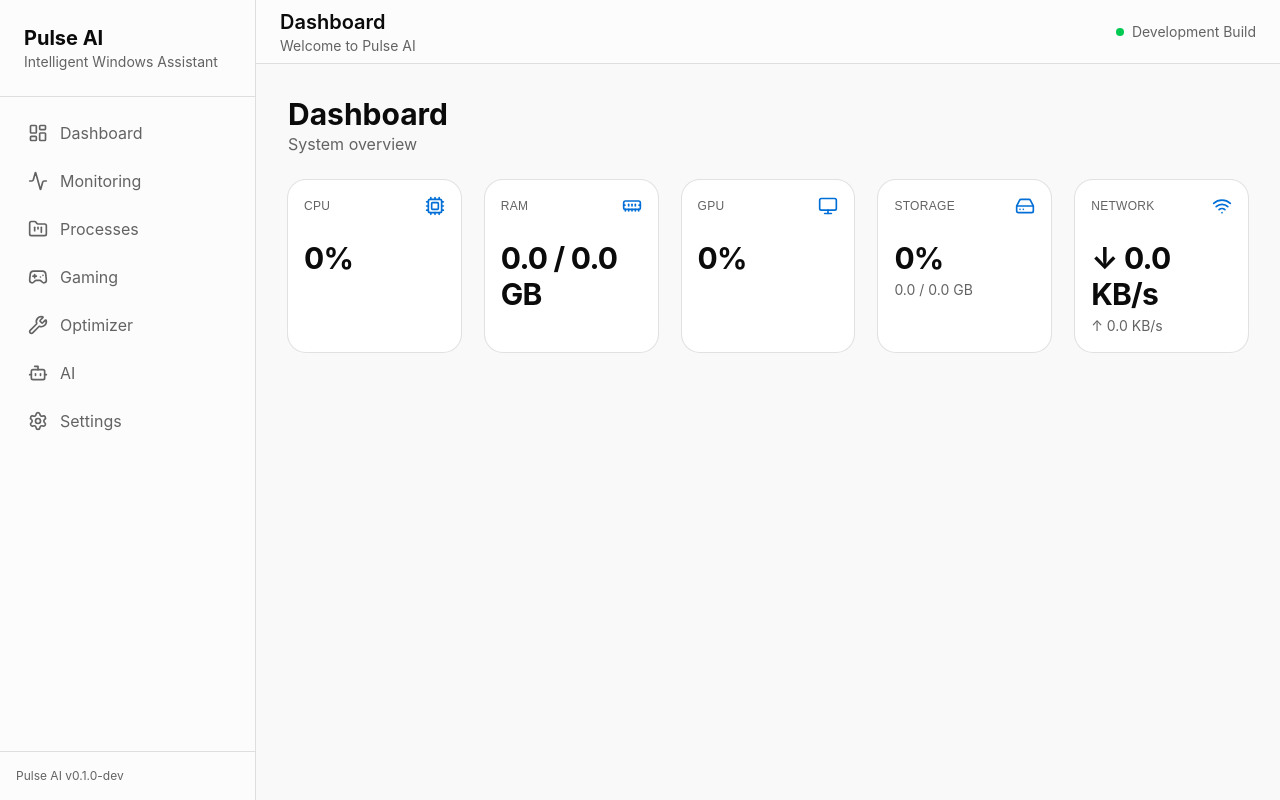
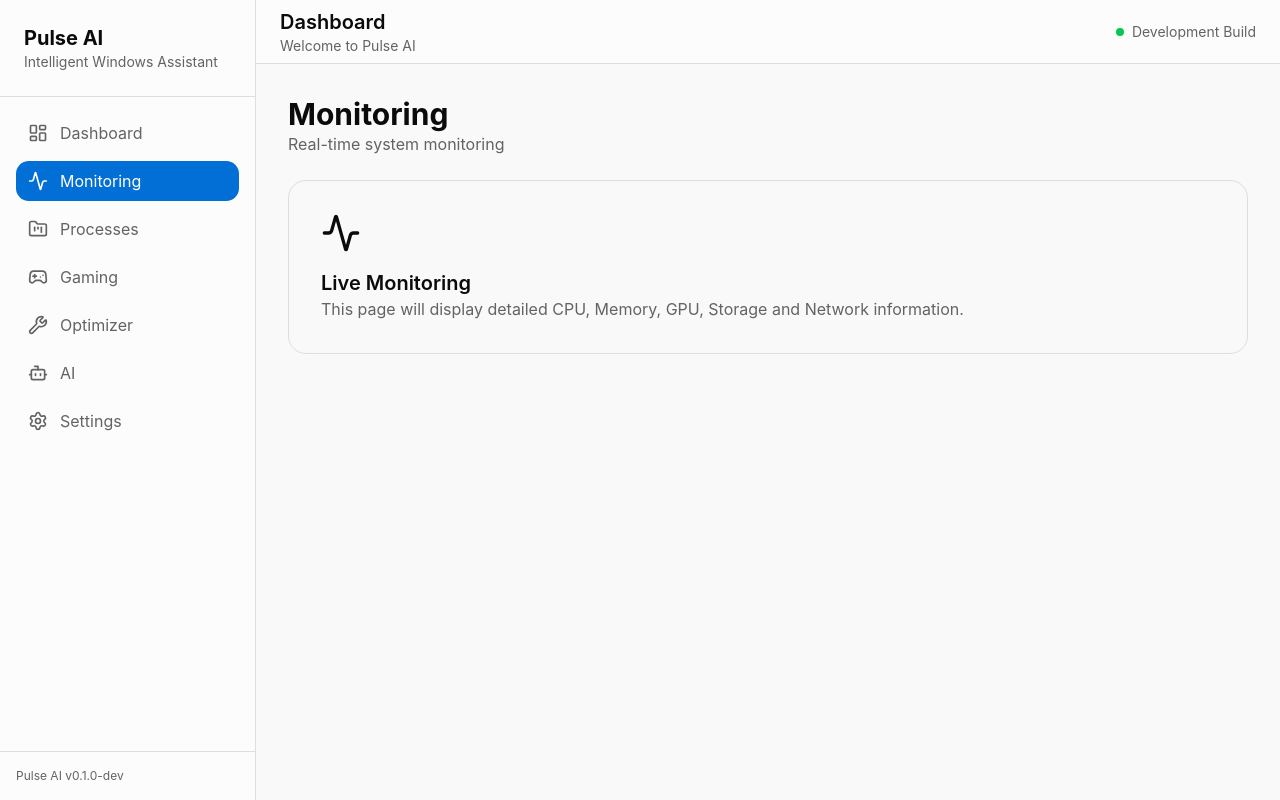
Before and after one commit to Apurbo810/pulse-ai, a React (Vite) app in the folder apps/desktop/: page /monitoring in a window 1280 px wide. Built offline with nearby package versions, Linux system fonts and the light colour scheme.

Commit message:
feat(router): integrate React Router and navigation

```diff
--- a/apps/desktop/src/app/App.tsx
+++ b/apps/desktop/src/app/App.tsx
@@ -1,10 +1,7 @@
-import AppLayout from "@/components/layout/AppLayout";
-import DashboardPage from "@/features/dashboard/DashboardPage";
+import { RouterProvider } from "react-router-dom";
+
+import { router } from "./router";
 
 export default function App() {
-  return (
-    <AppLayout>
-      <DashboardPage />
-    </AppLayout>
-  );
+  return <RouterProvider router={router} />;
 }
--- a/apps/desktop/src/app/router.tsx
+++ b/apps/desktop/src/app/router.tsx
@@ -0,0 +1,23 @@
+import { createBrowserRouter } from "react-router-dom";
+
+import AppLayout from "@/components/layout/AppLayout";
+
+import DashboardPage from "@/features/dashboard/DashboardPage";
+import MonitoringPage from "@/features/monitoring/MonitoringPage";
+
+export const router = createBrowserRouter([
+  {
+    path: "/",
+    element: <AppLayout />,
+    children: [
+      {
+        index: true,
+        element: <DashboardPage />,
+      },
+      {
+        path: "monitoring",
+        element: <MonitoringPage />,
+      },
+    ],
+  },
+]);
--- a/apps/desktop/src/components/layout/AppLayout.tsx
+++ b/apps/desktop/src/components/layout/AppLayout.tsx
@@ -1,16 +1,10 @@
-import type { ReactNode } from "react";
+import { Outlet } from "react-router-dom";
 
 import Header from "./Header";
 import MainContent from "./MainContent";
 import Sidebar from "./Sidebar";
 
-interface AppLayoutProps {
-  children: ReactNode;
-}
-
-export default function AppLayout({
-  children,
-}: AppLayoutProps) {
+export default function AppLayout() {
   return (
     <div className="flex h-screen bg-background text-foreground">
       <Sidebar />
@@ -18,7 +12,9 @@ export default function AppLayout({
       <div className="flex flex-1 flex-col">
         <Header />
 
-        <MainContent>{children}</MainContent>
+        <MainContent>
+          <Outlet />
+        </MainContent>
       </div>
     </div>
   );
--- a/apps/desktop/src/components/navigation/NavItem.tsx
+++ b/apps/desktop/src/components/navigation/NavItem.tsx
@@ -1,27 +1,30 @@
 import type { LucideIcon } from "lucide-react";
+import { NavLink } from "react-router-dom";
 
 interface NavItemProps {
   title: string;
   href: string;
   icon: LucideIcon;
-  active?: boolean;
 }
 
 export default function NavItem({
   title,
+  href,
   icon: Icon,
-  active = false,
 }: NavItemProps) {
   return (
-    <button
-      className={`flex w-full items-center gap-3 rounded-lg px-3 py-2 transition-colors ${
-        active
-          ? "bg-primary text-primary-foreground"
-          : "text-muted-foreground hover:bg-muted hover:text-foreground"
-      }`}
+    <NavLink
+      to={href}
+      className={({ isActive }) =>
+        `flex w-full items-center gap-3 rounded-lg px-3 py-2 transition-colors ${
+          isActive
+            ? "bg-primary text-primary-foreground"
+            : "text-muted-foreground hover:bg-muted hover:text-foreground"
+        }`
+      }
     >
       <Icon className="h-5 w-5" />
       <span>{title}</span>
-    </button>
+    </NavLink>
   );
 }
--- a/apps/desktop/src/features/dashboard/DashboardPage.tsx
+++ b/apps/desktop/src/features/dashboard/DashboardPage.tsx
@@ -1,56 +1,16 @@
-import {
-  Cpu,
-  HardDrive,
-  MemoryStick,
-  Monitor,
-  Wifi,
-} from "lucide-react";
+import {Cpu,HardDrive, MemoryStick, Monitor, Wifi } from "lucide-react";
 import { useEffect, useState } from "react";
 
 import StatCard from "./components/StatCard";
-
-interface CpuInfo {
-  usage: number;
-}
-
-interface MemoryInfo {
-  total: number;
-  used: number;
-  free: number;
-}
-
-interface GpuInfo {
-  model: string;
-  vendor: string;
-  vram: number;
-  utilization: number;
-}
-
-interface StorageInfo {
-  size: number;
-  used: number;
-  available: number;
-  use: number;
-}
-
-interface NetworkInfo {
-  rx_sec: number;
-  tx_sec: number;
-}
-
+import type {CpuInfo, MemoryInfo, GpuInfo, StorageInfo, NetworkInfo } from "@/types/system";
+import { getSystemSnapshot } from "@/lib/monitor";
 export default function DashboardPage() {
 
 
-  const [cpuUsage, setCpuUsage] = useState(0);
-  const [memoryUsed, setMemoryUsed] = useState(0);
-  const [memoryTotal, setMemoryTotal] = useState(0);
+  const [cpu, setCpu] = useState<CpuInfo>({usage: 0 });
+  const [memory, setMemory] = useState<MemoryInfo>({total: 0, used: 0,free: 0 });
   const [gpu, setGpu] = useState<GpuInfo>({ model: "", vendor: "", vram: 0, utilization: 0, });
-  const [storage, setStorage] = useState<StorageInfo>({
-  size: 0,
-  used: 0,
-  available: 0,
-  use: 0,
-});
+  const [storage, setStorage] = useState<StorageInfo>({size: 0, used: 0, available: 0, use: 0 });
   const [network, setNetwork] = useState<NetworkInfo>({rx_sec: 0,tx_sec: 0, });
 
 useEffect(() => {
@@ -62,23 +22,15 @@ useEffect(() => {
     const start = performance.now();
 
     try {
-      const [cpu, memory, gpuInfo, storageInfo, networkInfo] =
-        await Promise.all([
-          window.system.getCpu(),
-          window.system.getMemory(),
-          window.system.getGpu(),
-          window.system.getStorage(),
-          window.system.getNetwork(),
-        ]);
+      const snapshot = await getSystemSnapshot();
 
       if (cancelled) return;
 
-      setCpuUsage(cpu.usage);
-      setMemoryUsed(memory.used);
-      setMemoryTotal(memory.total);
-      setGpu(gpuInfo);
-      setStorage(storageInfo);
-      setNetwork(networkInfo);
+    setCpu(snapshot.cpu);
+    setMemory(snapshot.memory);
+    setGpu(snapshot.gpu);
+    setStorage(snapshot.storage);
+    setNetwork(snapshot.network);
     } catch (err) {
       console.error(err);
     }
@@ -121,8 +73,8 @@ function formatSpeed(bytes: number) {
       </div>
 
       <div className="grid gap-6 md:grid-cols-2 xl:grid-cols-5">
-        <StatCard title="CPU" value={`${cpuUsage}%`} icon={Cpu}/>
-        <StatCard title="RAM" value={`${formatGB(memoryUsed)} / ${formatGB(memoryTotal)} GB`} icon={MemoryStick} />
+        <StatCard title="CPU" value={`${cpu.usage}%`} icon={Cpu}/>
+        <StatCard title="RAM" value={`${formatGB(memory.used)} / ${formatGB(memory.total)} GB`} icon={MemoryStick} />
         <StatCard title="GPU" value={`${gpu.utilization}%`} subtitle={gpu.model} icon={Monitor} />
         <StatCard
           title="Storage"
--- /dev/null
+++ b/apps/desktop/src/features/monitoring/MonitoringPage.tsx
@@ -0,0 +1,28 @@
+import { Activity } from "lucide-react";
+
+export default function MonitoringPage() {
+  return (
+    <div className="space-y-6">
+      <div>
+        <h1 className="text-3xl font-bold">Monitoring</h1>
+
+        <p className="text-muted-foreground">
+          Real-time system monitoring
+        </p>
+      </div>
+
+      <div className="rounded-xl border p-8">
+        <Activity className="mb-4 h-10 w-10" />
+
+        <h2 className="text-xl font-semibold">
+          Live Monitoring
+        </h2>
+
+        <p className="text-muted-foreground">
+          This page will display detailed CPU, Memory, GPU,
+          Storage and Network information.
+        </p>
+      </div>
+    </div>
+  );
+}
--- /dev/null
+++ b/apps/desktop/src/lib/monitor.ts
@@ -0,0 +1,73 @@
+import type {
+  CpuInfo,
+  MemoryInfo,
+  GpuInfo,
+  StorageInfo,
+  NetworkInfo,
+} from "@/types/system";
+
+export interface SystemSnapshot {
+  cpu: CpuInfo;
+  memory: MemoryInfo;
+  gpu: GpuInfo;
+  storage: StorageInfo;
+  network: NetworkInfo;
+}
+
+export async function getSystemSnapshot(): Promise<SystemSnapshot> {
+  const [cpu, memory, gpu, storage, network] = await Promise.all([
+    window.system.getCpu(),
+    window.system.getMemory(),
+    window.system.getGpu(),
+    window.system.getStorage(),
+    window.system.getNetwork(),
+  ]);
+
+  return {
+    cpu,
+    memory,
+    gpu,
+    storage,
+    network,
+  };
+}
+
+// ----------------------
+// Monitoring State
+// ----------------------
+
+let currentSnapshot: SystemSnapshot | null = null;
+
+let monitoring = false;
+
+const listeners = new Set<(snapshot: SystemSnapshot) => void>();
+
+// ----------------------
+// Monitoring Engine
+// ----------------------
+
+export function startMonitoring(interval = 2000) {
+  if (monitoring) return;
+
+  monitoring = true;
+
+  async function poll() {
+    if (!monitoring) return;
+
+    try {
+      currentSnapshot = await getSystemSnapshot();
+
+      listeners.forEach((listener) => {
+        listener(currentSnapshot!);
+      });
+    } catch (err) {
+      console.error("Monitoring error:", err);
+    }
+
+    if (monitoring) {
+      setTimeout(poll, interval);
+    }
+  }
+
+  poll();
+}
--- /dev/null
+++ b/apps/desktop/src/types/system.ts
@@ -0,0 +1,28 @@
+export interface CpuInfo {
+  usage: number;
+}
+
+export interface MemoryInfo {
+  total: number;
+  used: number;
+  free: number;
+}
+
+export interface GpuInfo {
+  model: string;
+  vendor: string;
+  vram: number;
+  utilization: number;
+}
+
+export interface StorageInfo {
+  size: number;
+  used: number;
+  available: number;
+  use: number;
+}
+
+export interface NetworkInfo {
+  rx_sec: number;
+  tx_sec: number;
+}
```
Also changed, not shown: package.json (deleted, +0 -16 lines), 1 other file (tests, documents, lock files or other folders).
